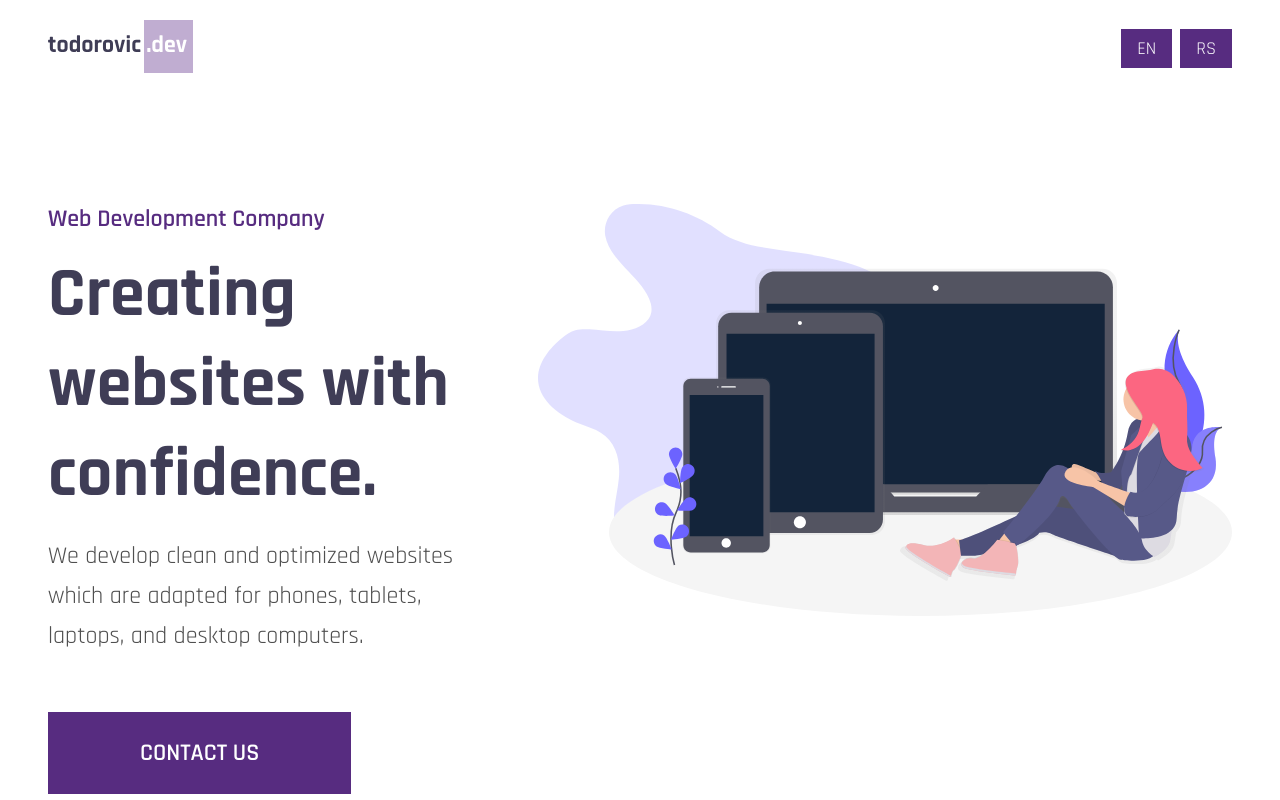
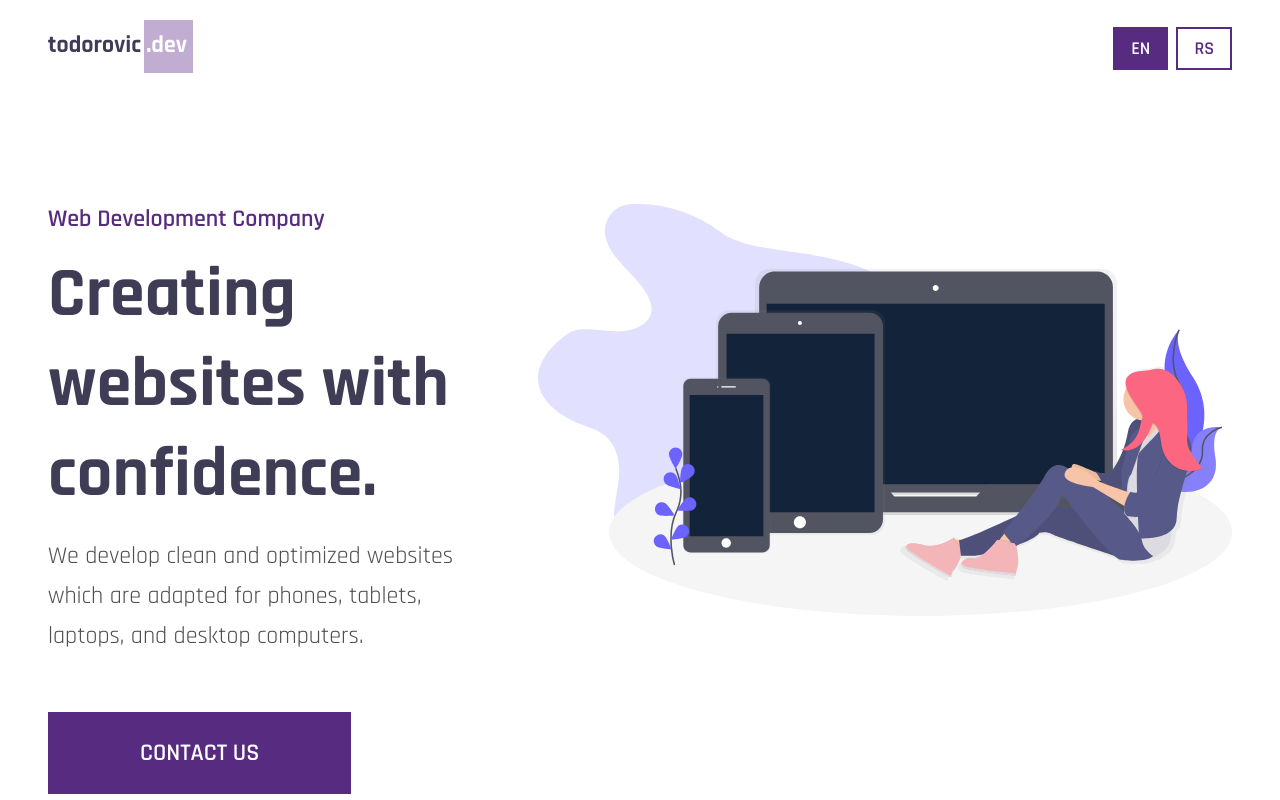
Before and after one commit to krckyboy/todorovic.dev, a React (Create React App) app in the folder client/: page / in a window 1280 px wide. Shown: the top 800 px of the page. Built offline with nearby package versions, Linux system fonts and the light colour scheme; the HTML template or start-up script is replaced by a standard one.

Commit message:
#19 Added context for language + implementing in language switcher and <FirstSection />

```diff
--- a/client/src/components/LanguageSwitcher.js
+++ b/client/src/components/LanguageSwitcher.js
@@ -1,30 +1,52 @@
-import React from 'react'
+import React, { useContext } from 'react'
 import styled from 'styled-components'
 import preferences from '../preferences'
+import { languageStore } from './../contexts/LanguageContext'
 
 const Container = styled.div`
 	display: flex;
 
 	div {
 		cursor: pointer;
-		/* color: ${preferences.colors.main}; */
-		color: white;
+		color: ${preferences.colors.main};
+		border: 2px solid ${preferences.colors.main};
 		font-size: 18px;
-		font-weight: 500;
+		font-weight: 600;
 		padding: 8px 16px;
-		background-color: ${preferences.colors.main};
+		background-color: transparent;
+		transition: 0.2s background-color;
 
 		&:first-child {
 			margin-right: 8px;
 		}
 	}
+
+	div.active {
+		background-color: ${preferences.colors.main};
+		color: white;
+	}
 `
 
 export default () => {
+	const language = useContext(languageStore)
+	const { dispatch, state } = language
+
+	function setSerbian() {
+		dispatch({ type: 'Switch to Serbian' })
+	}
+
+	function setEnglish() {
+		dispatch({ type: 'Switch to English' })
+	}
+
 	return (
 		<Container>
-			<div>EN</div>
-			<div>RS</div>
+			<div className={`${state === 'en' ? 'active' : ''}`} onClick={setEnglish}>
+				EN
+			</div>
+			<div className={`${state === 'en' ? '' : 'active'}`} onClick={setSerbian}>
+				RS
+			</div>
 		</Container>
 	)
 }
--- a/client/src/components/MainButton.js
+++ b/client/src/components/MainButton.js
@@ -12,7 +12,7 @@ const Button = styled.button`
 	font-weight: 600;
 	font-size: 20px;
 	cursor: pointer;
-	transition: 0.1s transform, 0.1s box-shadow;
+	transition: 0.2s transform, 0.2s box-shadow;
 
 	:hover,
 	:focus {
--- a/client/src/components/SecondaryButton.js
+++ b/client/src/components/SecondaryButton.js
@@ -12,7 +12,7 @@ const Button = styled.button`
 	font-weight: 600;
 	font-size: 20px;
 	cursor: pointer;
-	transition: 0.1s transform, 0.1s box-shadow;
+	transition: 0.2s transform, 0.2s box-shadow;
 	width: 100%;
 
 	:hover,
--- /dev/null
+++ b/client/src/content.js
@@ -0,0 +1,20 @@
+export default {
+	en: {
+		firstSection: {
+			span: 'Web Development Company',
+			heading: 'Creating websites with confidence.',
+			paragraph:
+				'We develop clean and optimized websites which are adapted for phones, tablets, laptops, and desktop computers.',
+			button: 'CONTACT US',
+		},
+	},
+	rs: {
+		firstSection: {
+			span: 'Web Development Kompanija',
+			heading: 'Kreiranje web sajtova',
+			paragraph:
+				'Mi kreiramo optimizovane web sajtova koji su adaptirani za telefone, tablete, laptopove i desktop računare.',
+			button: 'KONTAKTIRAJTE NAS',
+		},
+	},
+}
--- /dev/null
+++ b/client/src/contexts/LanguageContext.js
@@ -0,0 +1,22 @@
+import React, { createContext, useReducer } from 'react'
+
+const initialState = 'en'
+
+export const languageStore = createContext(initialState)
+
+export const LanguageProvider = ({ children }) => {
+	const [state, dispatch] = useReducer((state, action) => {
+		switch (action.type) {
+			case 'Switch to English':
+				return 'en'
+			case 'Switch to Serbian':
+				return 'rs'
+			default:
+				return 'en'
+		}
+	}, initialState)
+
+	return <Provider value={{ state, dispatch }}>{children}</Provider>
+}
+
+const { Provider } = languageStore
--- a/client/src/sections/FirstSection.js
+++ b/client/src/sections/FirstSection.js
@@ -1,9 +1,11 @@
-import React from 'react'
+import React, { useContext } from 'react'
 import { useSpring, animated } from 'react-spring'
 import styled from 'styled-components'
 import Header from '../components/layout/Header'
 import preferences from '../preferences'
 import MainButton from '../components/MainButton'
+import { languageStore } from './../contexts/LanguageContext'
+import content from '../content'
 
 const Container = styled.div`
 	padding-top: 20px;
@@ -114,6 +116,9 @@ const FirstSection = () => {
 		from: { transform: 'scale(0.1)' },
 		to: { transform: 'scale(1.0)' },
 	})
+
+	const { state: language } = useContext(languageStore)
+	const { firstSection } = content[language]
 	return (
 		<Container backgroundColor='#fff' className='sidePadding'>
 			<animated.div style={fade}>
@@ -125,13 +130,10 @@ const FirstSection = () => {
 								<Illustration src='illustration1.svg' alt='Illustration' />
 							</IllustrationContainer>
 							<TextContainer>
-								<span>Web Development Company</span>
-								<h1>Creating websites with confidence.</h1>
-								<p className='commonText'>
-									We develop clean and optimized websites which are adapted for
-									phones, tablets, laptops, and desktop computers.
-								</p>
-								<MainButton>CONTACT US</MainButton>
+								<span>{firstSection.span}</span>
+								<h1>{firstSection.heading}</h1>
+								<p className='commonText'>{firstSection.paragraph}</p>
+								<MainButton>{firstSection.button}</MainButton>
 							</TextContainer>
 						</FlexContainer>
 					</Content>
--- a/client/src/sections/Form.js
+++ b/client/src/sections/Form.js
@@ -43,7 +43,7 @@ const FormEl = styled.form`
 		width: 100%;
 		color: ${preferences.colors.neutral};
 		font-family: Rajdhani;
-		transition: all 0.1s;
+		transition: all 0.2s;
 		max-width: 100%;
 		resize: none;
 		font-size: 18px;
```
Also changed, not shown: client/src/App.js (+4 -3 lines).
